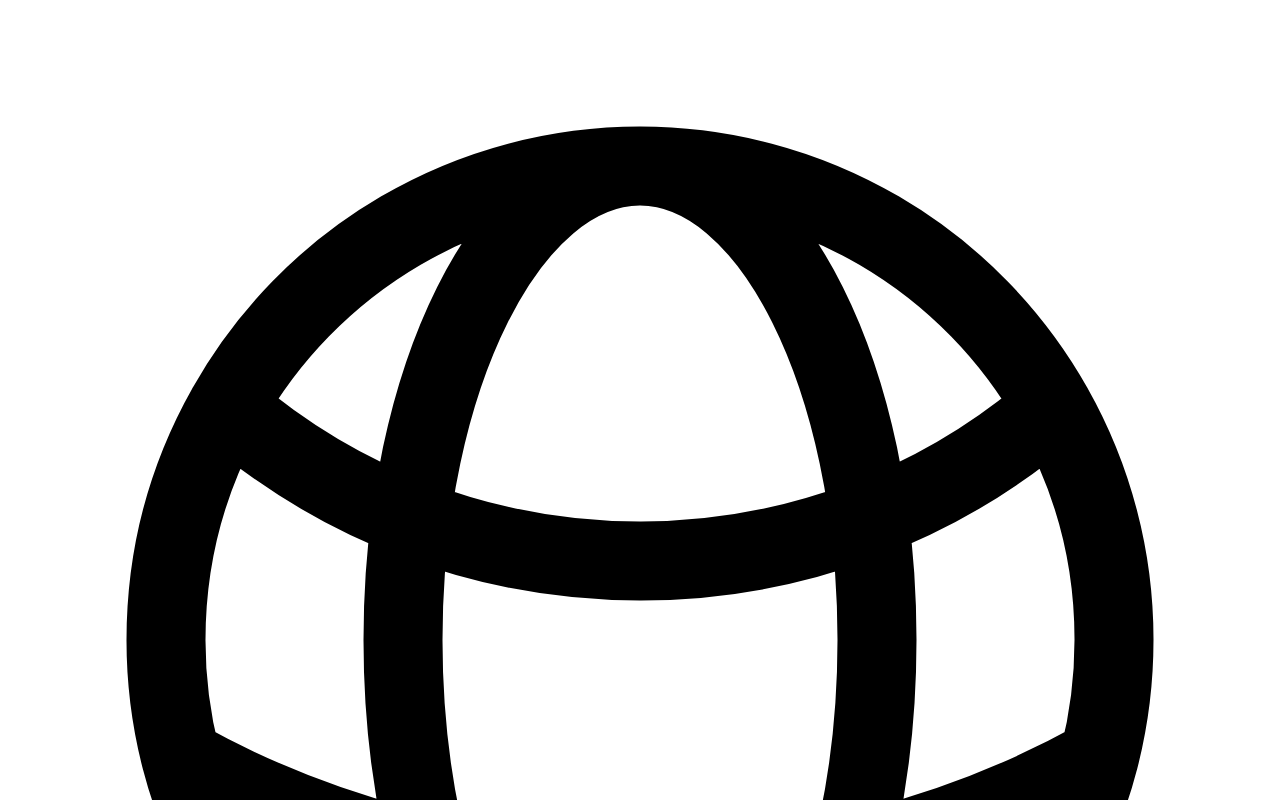
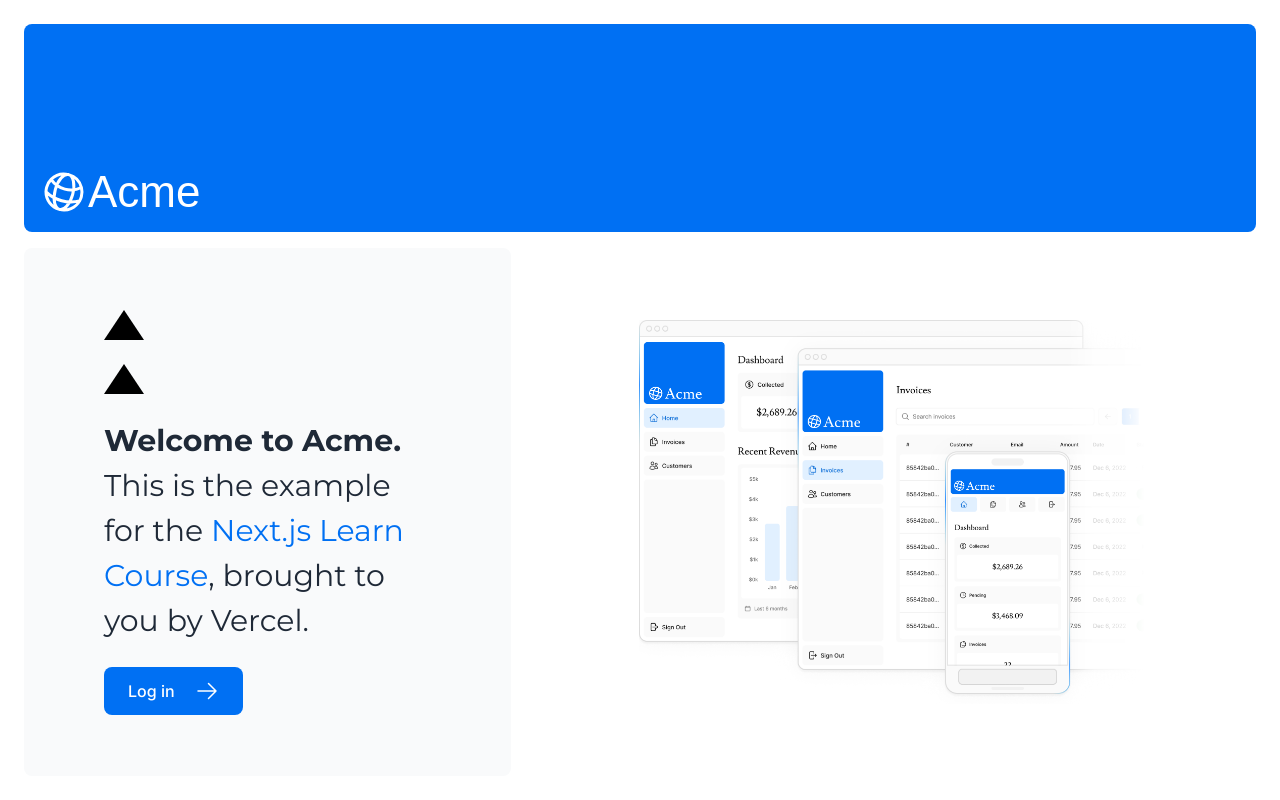
Before and after one commit to samedyldrmdev/nextjsEdu, a Next.js app in the folder nextjs-dashboard/: page / in a window 1280 px wide. Shown: the top 800 px of the page. Built offline with nearby package versions, Linux system fonts and the light colour scheme; a web font is replaced by a local one.

Commit message:
Create layout.tsx

```diff
--- /dev/null
+++ b/nextjs-dashboard/app/layout.tsx
@@ -0,0 +1,10 @@
+import '@/app/ui/global.css';
+import { inter } from '@/app/ui/fonts';
+
+export default function RootLayout({children}: {children: React.ReactNode;}) {
+  return (
+    <html lang="en">
+      <body className={`${inter.className} antialiased`}>{children}</body>
+    </html>
+  );
+}
```
